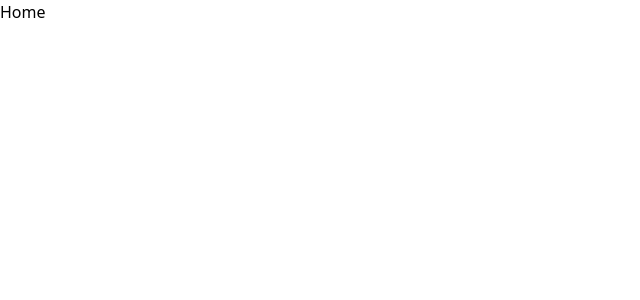
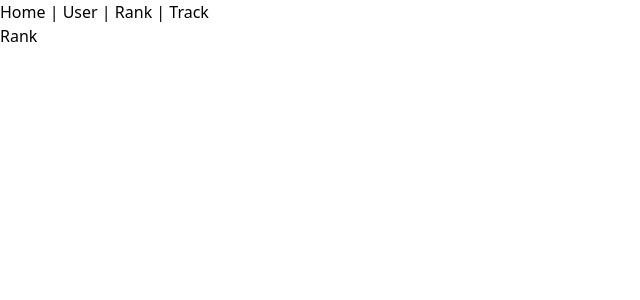
Before and after one commit to Pre-Onboarding-FE-Team07/wanted-codestates-project-2, a Vue app: page /rank in a window 1280 px wide. Before the commit this address had no page. Shown: the top 300 px of the page, without its empty margins (0-640 px from the left). Built offline with nearby package versions, Linux system fonts and the light colour scheme.

Commit message:
Feat: 라우터 초기 설정

```diff
--- a/src/App.vue
+++ b/src/App.vue
@@ -1,6 +1,9 @@
 <template>
   <nav>
-    <router-link to="/">Home</router-link>
+    <router-link to="/">Home</router-link> |
+    <router-link to="/user/3">User</router-link> |
+    <router-link to="/rank">Rank</router-link> |
+    <router-link to="/track">Track</router-link>
   </nav>
   <router-view />
 </template>
--- a/src/router/index.ts
+++ b/src/router/index.ts
@@ -1,11 +1,25 @@
 import { createRouter, createWebHistory, RouteRecordRaw } from 'vue-router';
-import HomeView from '../views/HomeView.vue';
 
 const routes: Array<RouteRecordRaw> = [
   {
     path: '/',
     name: 'home',
-    component: HomeView,
+    component: () => import(/* webpackChunkName: "home" */ '@/views/HomeView.vue'),
+  },
+  {
+    path: '/rank',
+    name: 'rank',
+    component: () => import(/* webpackChunkName: "rank" */ '@/views/RankView.vue'),
+  },
+  {
+    path: '/user/:id',
+    name: 'user',
+    component: () => import(/* webpackChunkName: "rank" */ '@/views/UserView.vue'),
+  },
+  {
+    path: '/track',
+    name: 'track',
+    component: () => import(/* webpackChunkName: "rank" */ '@/views/TrackView.vue'),
   },
 ];
 
--- /dev/null
+++ b/src/views/RankView.vue
@@ -0,0 +1,3 @@
+<template>
+  <h1>Rank</h1>
+</template>
--- /dev/null
+++ b/src/views/TrackView.vue
@@ -0,0 +1,3 @@
+<template>
+  <h1>Track</h1>
+</template>
--- /dev/null
+++ b/src/views/UserView.vue
@@ -0,0 +1,3 @@
+<template>
+  <h1>User {{ $route.params.id }}</h1>
+</template>
```
